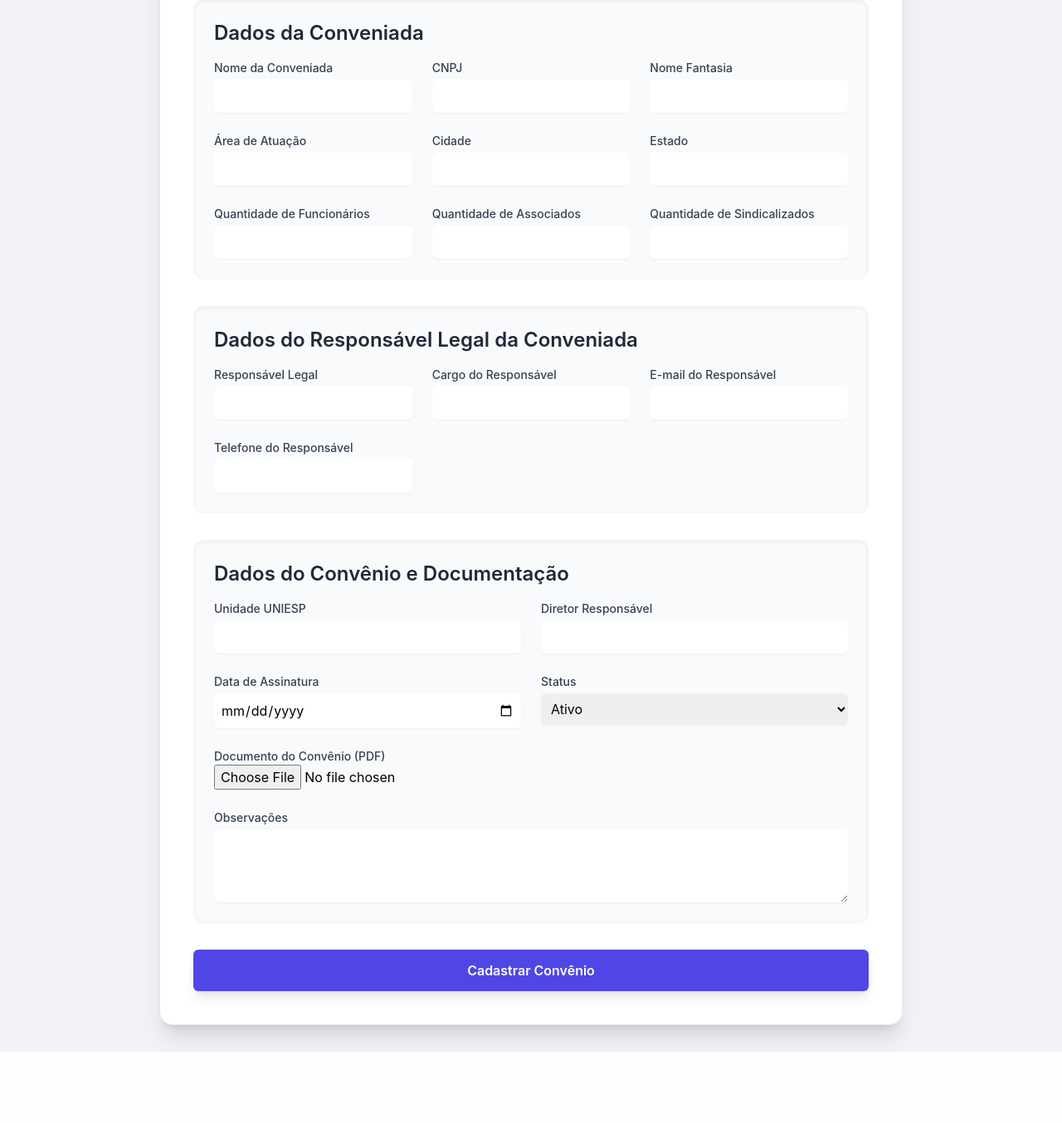
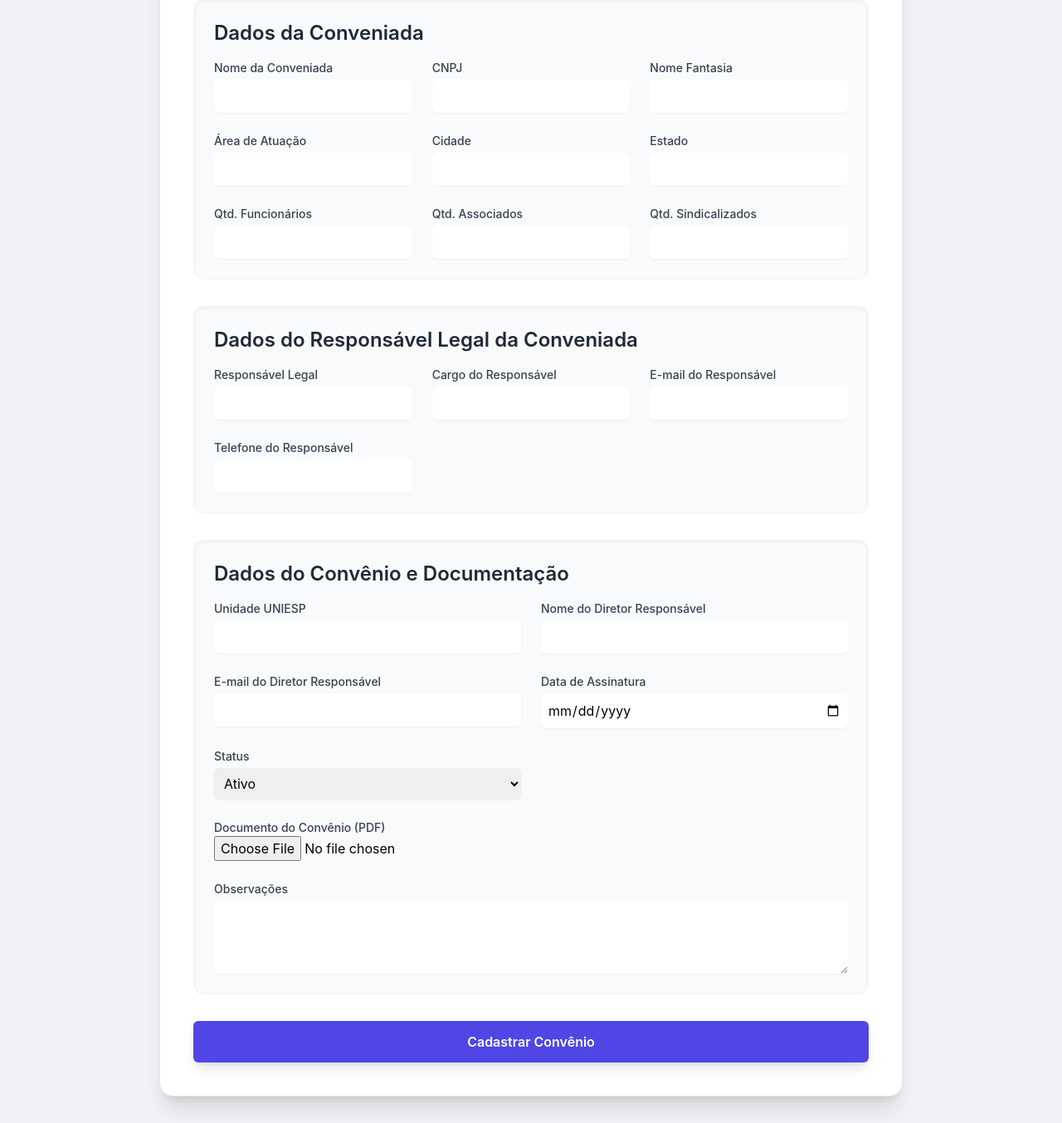
Before and after one commit to gualmeidap/api-convenios, a Flask app: page / in a window 1280 px wide. Shown: the part 190-1544 px from the top of the page at 83% size. Before the commit the page ends 1458 px from the top, so only its background shows below. Run offline with Flask 3, Linux system fonts and the light colour scheme; the visitor is signed in with stand-in values (Sample User, id 1); parts of the project's set-up code (start-up, migrations or seed data) failed here and were passed over; some libraries are stand-ins or nearby versions.

Commit message:
Adiciona coluna Email do Diretor Responsavel

```diff
--- a/app.py
+++ b/app.py
@@ -121,6 +121,25 @@ def get_convenios_api():
     convenios_list = [convenio.as_dict() for convenio in convenios]
     return jsonify(convenios_list)
 
+# Rota da API para buscar apenas os usuários com perfil de 'diretor'
+# Esta rota não é mais necessária já que o campo será uma string, mas a manteremos para a próxima etapa.
+@app.route('/users/diretores_api', methods=['GET'])
+@login_required
+@role_required(['admin'])
+def get_diretores_api():
+    diretores = User.query.filter_by(role='diretor').all()
+    return jsonify([{'id': diretor.id, 'username': diretor.username} for diretor in diretores])
+
+# Função simulada para o envio de e-mail.
+def mock_send_email(to_email, subject, body):
+    print(f"--- SIMULANDO O ENVIO DE E-MAIL ---")
+    print(f"Para: {to_email}")
+    print(f"Assunto: {subject}")
+    print(f"Corpo: {body}")
+    print(f"------------------------------------")
+    # Um código real para envio de e-mail seria inserido aqui.
+    return True
+
 # Cadastrar Convênio
 @app.route('/convenio', methods=['POST'])
 @login_required
@@ -143,6 +162,7 @@ def adicionar_convenio():
         telefone_responsavel = request.form.get('telefone_responsavel')
         unidade_uniesp = request.form.get('unidade_uniesp')
         diretor_responsavel = request.form.get('diretor_responsavel')
+        diretor_responsavel_email = request.form.get('diretor_responsavel_email')
         data_assinatura_str = request.form.get('data_assinatura')
         observacoes = request.form.get('observacoes')
         status_str = request.form.get('status')
@@ -178,6 +198,7 @@ def adicionar_convenio():
             telefone_responsavel=telefone_responsavel,
             unidade_uniesp=unidade_uniesp,
             diretor_responsavel=diretor_responsavel,
+            diretor_responsavel_email=diretor_responsavel_email,
             data_assinatura=data_assinatura,
             observacoes=observacoes,
             caminho_arquivo_pdf=caminho_arquivo,
@@ -186,6 +207,15 @@ def adicionar_convenio():
 
         db.session.add(novoConvenio)
         db.session.commit()
+
+        # --- Lógica de Envio de E-mail ---
+        if diretor_responsavel_email:
+            assunto = f"Nova Parceria Cadastrada - {nome_conveniada}"
+            corpo = f"""Prezado(a) Diretor(a).\n\n
+            Informamos que a unidade {unidade_uniesp} firmou uma nova parceria com a empresa {nome_conveniada},
+            com benefícios educacionais válidos a partir de {data_assinatura}."""
+            mock_send_email(diretor_responsavel_email, assunto, corpo)
+        # --- Fim da Lógica de E-mail ---
 
         # --- LOG DE AUDITORIA: Ação de Criação ---
         log_entry = AuditLog(
--- a/models/convenios.py
+++ b/models/convenios.py
@@ -13,6 +13,7 @@ class User(UserMixin, db.Model):
     __tablename__ = 'users'
     id = db.Column(db.Integer, primary_key=True)
     username = db.Column(db.String(80), unique=True, nullable=False)
+    email = db.Column(db.String(120), unique=True, nullable=True)
     password_hash = db.Column(db.String(256))
     # Perfil do usuário
     role = db.Column(db.String(20), nullable=False, default='diretor')
@@ -48,6 +49,7 @@ class Convenios(db.Model):
     telefone_responsavel = db.Column(db.String(255), nullable=False)
     unidade_uniesp = db.Column(db.String(255), nullable=False)
     diretor_responsavel = db.Column(db.String(255), nullable=False)
+    diretor_responsavel_email = db.Column(db.String(255), nullable=True)
     data_assinatura = db.Column(db.Date, nullable=False)
     observacoes = db.Column(TEXT(), nullable=True)
     caminho_arquivo_pdf = db.Column(db.String(512), nullable=True)
@@ -73,6 +75,7 @@ class Convenios(db.Model):
             'telefone_responsavel': self.telefone_responsavel,
             'unidade_uniesp': self.unidade_uniesp,
             'diretor_responsavel': self.diretor_responsavel,
+            'diretor_responsavel_email': self.diretor_responsavel_email,
             'data_assinatura': self.data_assinatura.isoformat() if self.data_assinatura else None,
             'observacoes': self.observacoes,
             'caminho_arquivo_pdf': self.caminho_arquivo_pdf,
--- a/templates/index.html
+++ b/templates/index.html
@@ -58,15 +58,15 @@
                     <input type="text" id="estado" name="estado" required class="mt-1 block w-full rounded-md border-gray-300 shadow-sm focus:border-indigo-500 focus:ring-indigo-500 p-2">
                 </div>
                 <div>
-                    <label for="qtd_funcionarios" class="block text-sm font-medium text-gray-700">Quantidade de Funcionários</label>
+                    <label for="qtd_funcionarios" class="block text-sm font-medium text-gray-700">Qtd. Funcionários</label>
                     <input type="number" id="qtd_funcionarios" name="qtd_funcionarios" required class="mt-1 block w-full rounded-md border-gray-300 shadow-sm focus:border-indigo-500 focus:ring-indigo-500 p-2">
                 </div>
                 <div>
-                    <label for="qtd_associados" class="block text-sm font-medium text-gray-700">Quantidade de Associados</label>
+                    <label for="qtd_associados" class="block text-sm font-medium text-gray-700">Qtd. Associados</label>
                     <input type="number" id="qtd_associados" name="qtd_associados" required class="mt-1 block w-full rounded-md border-gray-300 shadow-sm focus:border-indigo-500 focus:ring-indigo-500 p-2">
                 </div>
                 <div>
-                    <label for="qtd_sindicalizados" class="block text-sm font-medium text-gray-700">Quantidade de Sindicalizados</label>
+                    <label for="qtd_sindicalizados" class="block text-sm font-medium text-gray-700">Qtd. Sindicalizados</label>
                     <input type="number" id="qtd_sindicalizados" name="qtd_sindicalizados" required class="mt-1 block w-full rounded-md border-gray-300 shadow-sm focus:border-indigo-500 focus:ring-indigo-500 p-2">
                 </div>
             </div>
@@ -104,8 +104,12 @@
                     <input type="text" id="unidade_uniesp" name="unidade_uniesp" required class="mt-1 block w-full rounded-md border-gray-300 shadow-sm focus:border-indigo-500 focus:ring-indigo-500 p-2">
                 </div>
                 <div>
-                    <label for="diretor_responsavel" class="block text-sm font-medium text-gray-700">Diretor Responsável</label>
+                    <label for="diretor_responsavel" class="block text-sm font-medium text-gray-700">Nome do Diretor Responsável</label>
                     <input type="text" id="diretor_responsavel" name="diretor_responsavel" required class="mt-1 block w-full rounded-md border-gray-300 shadow-sm focus:border-indigo-500 focus:ring-indigo-500 p-2">
+                </div>
+                <div>
+                    <label for="diretor_responsavel_email" class="block text-sm font-medium text-gray-700">E-mail do Diretor Responsável</label>
+                    <input type="email" id="diretor_responsavel_email" name="diretor_responsavel_email" required class="mt-1 block w-full rounded-md border-gray-300 shadow-sm focus:border-indigo-500 focus:ring-indigo-500 p-2">
                 </div>
                 <div>
                     <label for="data_assinatura" class="block text-sm font-medium text-gray-700">Data de Assinatura</label>
@@ -139,6 +143,5 @@
 
     </form>
 </div>
-
 </body>
 </html>
```
Also changed, not shown: migrations/versions/cda769ccc980_adiciona_campo_de_email_do_diretor.py (added, +40 -0 lines).
